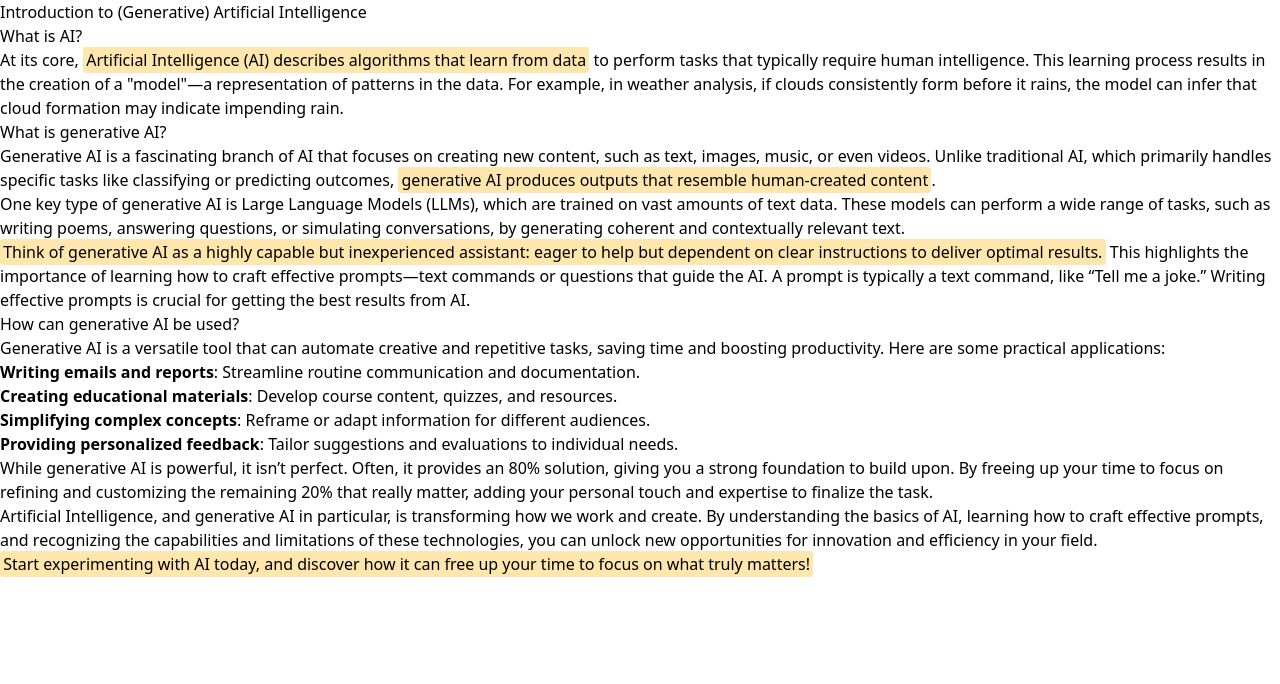
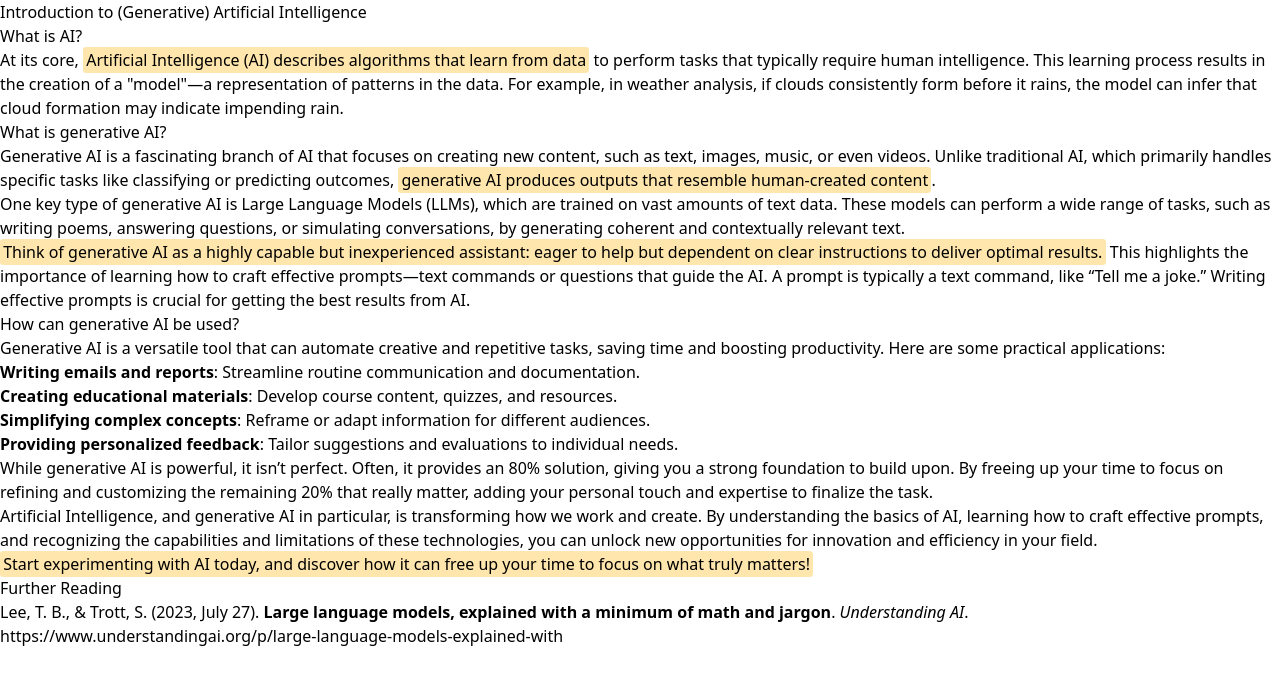
Before and after one commit to Sebstep/pathfinder-sage, a Next.js app: page /genai/what_is_genai in a window 1280 px wide. Shown: the top 684 px of the page. Built offline with nearby package versions, Linux system fonts and the light colour scheme.

Commit message:
added resource

```diff
--- a/pages/genai/what_is_genai.mdx
+++ b/pages/genai/what_is_genai.mdx
@@ -26,3 +26,7 @@ While generative AI is powerful, it isn’t perfect. Often, it provides an 80% s
 Artificial Intelligence, and generative AI in particular, is transforming how we work and create. By understanding the basics of AI, learning how to craft effective prompts, and recognizing the capabilities and limitations of these technologies, you can unlock new opportunities for innovation and efficiency in your field.
 
 <mark>Start experimenting with AI today, and discover how it can free up your time to focus on what truly matters!</mark>
+
+## Further Reading
+
+- Lee, T. B., & Trott, S. (2023, July 27). **Large language models, explained with a minimum of math and jargon**. *Understanding AI*. https://www.understandingai.org/p/large-language-models-explained-with
```
